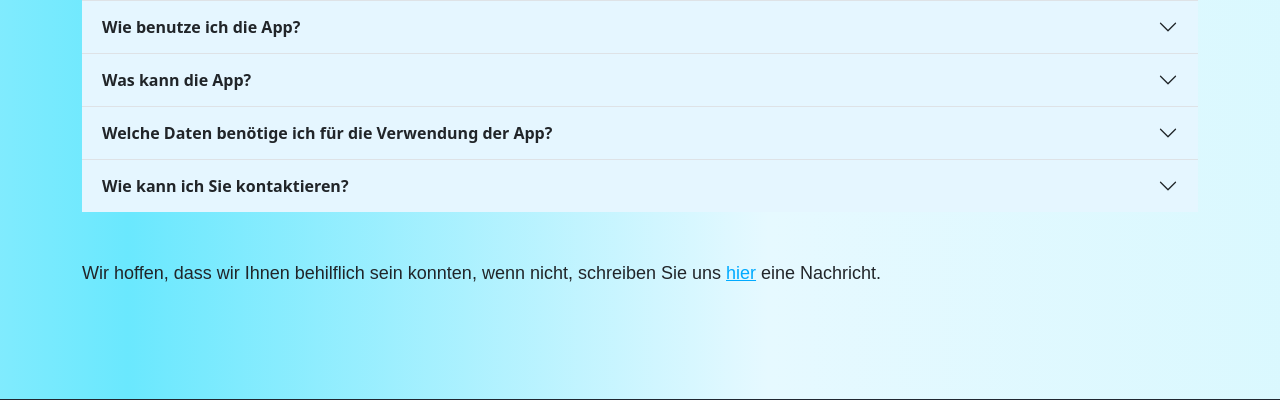
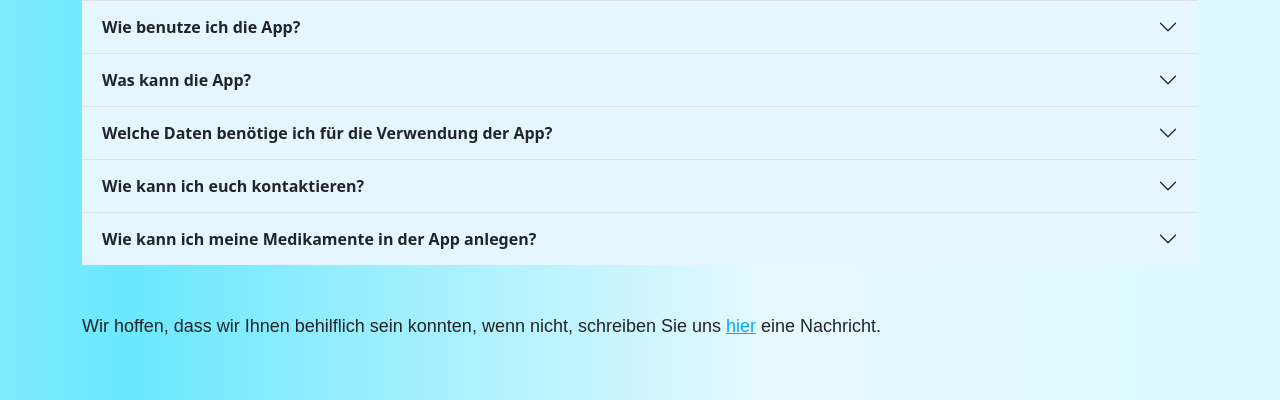
Before and after one commit to celinebittmann/aposupply, a PHP site: page /templates/qa.php in a window 1280 px wide. Shown: the part 434-834 px from the top of the page. Run offline with PHP 8.4, Linux system fonts and the light colour scheme.

Commit message:
2.12.2024
kleine Änderung Q&A

```diff
--- a/templates/qa.php
+++ b/templates/qa.php
@@ -14,9 +14,9 @@ ini_set('display_errors','On');
     <title>Q&A
     </title>
     <link href="https://cdn.jsdelivr.net/npm/bootstrap@5.3.2/dist/css/bootstrap.min.css" rel="stylesheet" integrity="sha384-T3c6CoIi6uLrA9TneNEoa7RxnatzjcDSCmG1MXxSR1GAsXEV/Dwwykc2MPK8M2HN" crossorigin="anonymous">
-    <link rel="icon" href="logo_richtig.png" type="image/x-icon">
+	  <link rel="icon" href="logo_richtig.png" type="image/x-icon">
     <link href="../functions/mystyle.css?v=1.0" rel="stylesheet" type="text/css" >
-    <base href="/aposupply/">
+    <base href="/web/">
 </head>
 <br><br><br>
   <body>
@@ -116,7 +116,7 @@ ini_set('display_errors','On');
   <div class="accordion-item">
     <h2 class="accordion-header">
       <button class="accordion-button collapsed focus-ring focus-ring-info" type="button" data-bs-toggle="collapse" data-bs-target="#flush-collapseFive" aria-expanded="false" aria-controls="flush-collapseFive">
-        Wie kann ich Sie kontaktieren?
+        Wie kann ich euch kontaktieren?
       </button>
     </h2>
     <div id="flush-collapseFive" class="accordion-collapse collapse" data-bs-parent="#accordionFlushExample">
@@ -124,18 +124,18 @@ ini_set('display_errors','On');
     </div>
   </div>
 
-
-<!--
   <div class="accordion-item">
     <h2 class="accordion-header">
       <button class="accordion-button collapsed focus-ring focus-ring-info" type="button" data-bs-toggle="collapse" data-bs-target="#flush-collapseSix" aria-expanded="false" aria-controls="flush-collapseSix">
-        Frage
+        Wie kann ich meine Medikamente in der App anlegen?
       </button>
     </h2>
     <div id="flush-collapseSix" class="accordion-collapse collapse" data-bs-parent="#accordionFlushExample">
-      <div class="accordion-body">Antwort</div>
+      <div class="accordion-body">Zuerst gehen Sie zu Ihrem "Apothekenschrank" in der App, diesen finden Sie im Seitenmenü. Danach haben Sie die Möglichkeit ... . Wenn Sie dies getan haben ... . Abschließend müssen Sie ... .</div>
     </div>
   </div>
+
+<!--
   <div class="accordion-item">
     <h2 class="accordion-header">
       <button class="accordion-button collapsed focus-ring focus-ring-info" type="button" data-bs-toggle="collapse" data-bs-target="#flush-collapseSeven" aria-expanded="false" aria-controls="flush-collapseSeven">
```
